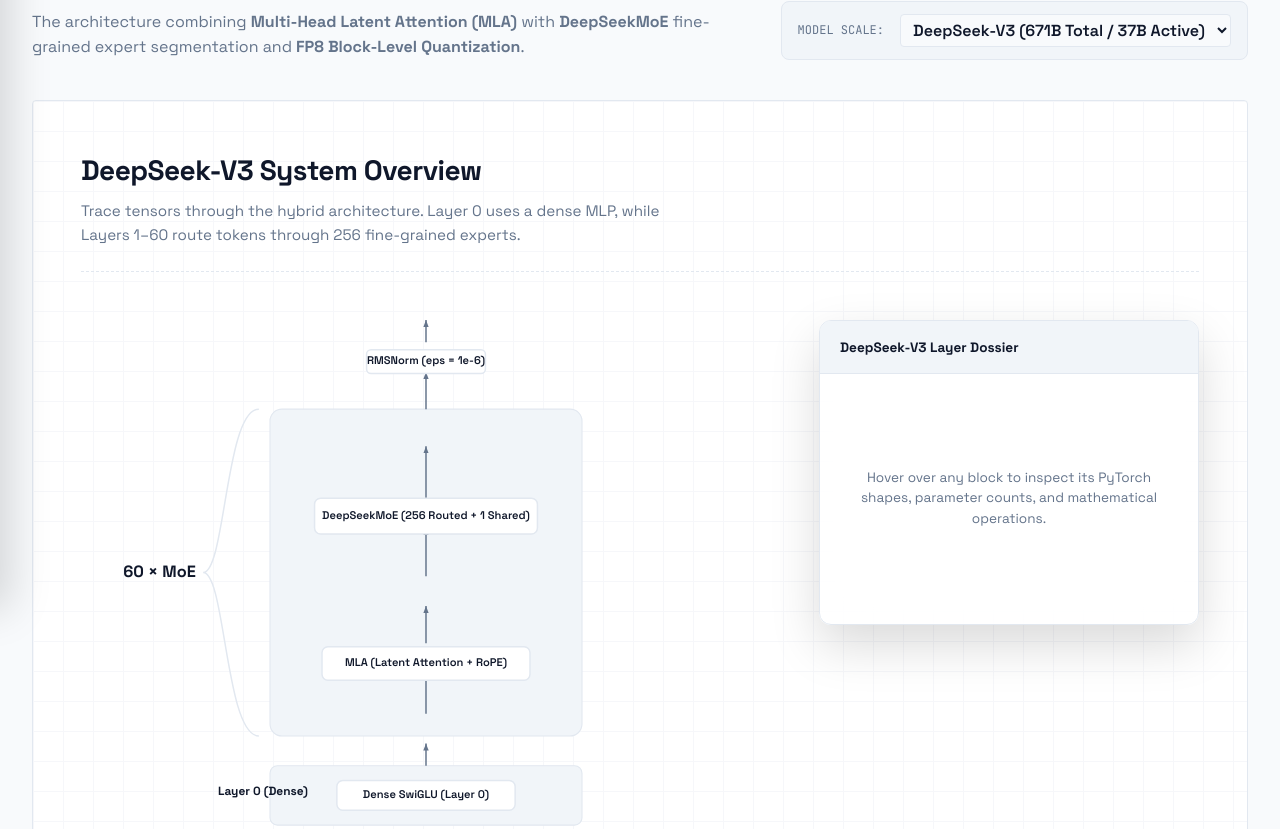
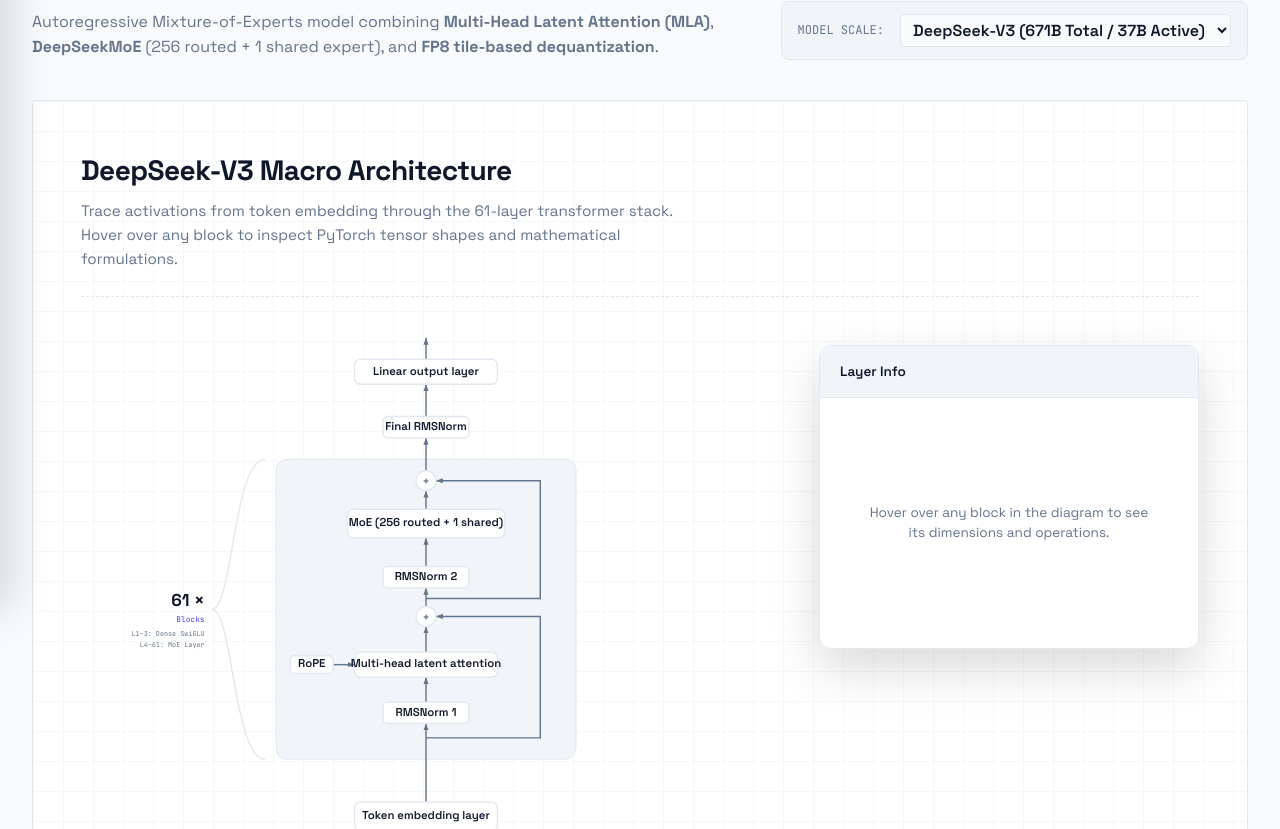
Before and after one commit to AlanPonnachan/transformer-encyclopedia, a SvelteKit app: page /architectures/deepseek-v3 in a window 1280 px wide. Shown: the part 191-1020 px from the top of the page. Built offline with nearby package versions, Linux system fonts and the light colour scheme.

Commit message:
improved main architecture

```diff
--- a/src/routes/architectures/deepseek-v3/+page.svelte
+++ b/src/routes/architectures/deepseek-v3/+page.svelte
@@ -11,7 +11,7 @@
     '671B': {
       dim: 7168,
       n_layers: 61,
-      n_dense: 1,
+      n_dense: 3,
       n_heads: 128,
       q_lora_rank: 1536,
       kv_lora_rank: 512,
@@ -22,6 +22,7 @@
       n_activated: 8,
       n_shared: 1,
       moe_inter_dim: 2048,
+      dense_inter_dim: 18432,
       vocab: '129k',
       ctx: '128k'
     },
@@ -39,6 +40,7 @@
       n_activated: 6,
       n_shared: 2,
       moe_inter_dim: 1408,
+      dense_inter_dim: 10944,
       vocab: '102k',
       ctx: '16k'
     }
@@ -102,11 +104,13 @@
   });
 
   $: inEmbed = hoveredNode === 'embed';
-  $: inMla = hoveredNode === 'mla';
-  $: inDenseFFN = hoveredNode === 'dense_ffn';
-  $: inMoe = hoveredNode === 'moe';
-  $: inNorm = hoveredNode === 'norm';
-  $: inHead = hoveredNode === 'head';
+  $: inNorm1 = hoveredNode === 'norm1';
+  $: inMla   = hoveredNode === 'mla';
+  $: inRope  = hoveredNode === 'rope';
+  $: inNorm2 = hoveredNode === 'norm2';
+  $: inMoe   = hoveredNode === 'moe';
+  $: inNorm3 = hoveredNode === 'norm3';
+  $: inOut   = hoveredNode === 'output';
 </script>
 
 <svelte:head>
@@ -131,7 +135,8 @@
       <div>
         <h1>DeepSeek-V3 Architecture</h1>
         <p>
-          The architecture combining <strong>Multi-Head Latent Attention (MLA)</strong> with <strong>DeepSeekMoE</strong> fine-grained expert segmentation and <strong>FP8 Block-Level Quantization</strong>.
+          Autoregressive Mixture-of-Experts model combining <strong>Multi-Head Latent Attention (MLA)</strong>,
+          <strong>DeepSeekMoE</strong> (256 routed + 1 shared expert), and <strong>FP8 tile-based dequantization</strong>.
         </p>
       </div>
 
@@ -148,77 +153,145 @@
   <!-- ==========================================
        CARD 1: MACRO DATAFLOW & TELEMETRY HUD
        ========================================== -->
-  <BlueprintCard id="v3-macro" title="DeepSeek-V3 System Overview" subtitle="Trace tensors through the hybrid architecture. Layer 0 uses a dense MLP, while Layers 1–60 route tokens through 256 fine-grained experts.">
+  <BlueprintCard id="v3-macro" title="DeepSeek-V3 Macro Architecture" subtitle="Trace activations from token embedding through the 61-layer transformer stack. Hover over any block to inspect PyTorch tensor shapes and mathematical formulations.">
     <div class="macro-layout">
 
       <!-- SVG DATAFLOW DIAGRAM -->
       <div class="macro-diagram">
-        <svg viewBox="0 0 700 860" preserveAspectRatio="xMidYMid meet">
+        <svg viewBox="0 0 700 840" preserveAspectRatio="xMidYMid meet">
           <defs>
-            <marker id="arrow" viewBox="0 0 10 10" refX="8" refY="5" markerWidth="6" markerHeight="6" orient="auto-start-reverse"><path d="M 0 2 L 8 5 L 0 8 z" fill="var(--muted)" /></marker>
+            <marker id="arrow" viewBox="0 0 10 10" refX="8" refY="5" markerWidth="6" markerHeight="6" orient="auto-start-reverse">
+              <path d="M 0 2 L 8 5 L 0 8 z" fill="var(--muted)" />
+            </marker>
+            <marker id="arrow-active" viewBox="0 0 10 10" refX="8" refY="5" markerWidth="6" markerHeight="6" orient="auto-start-reverse">
+              <path d="M 0 2 L 8 5 L 0 8 z" fill="var(--accent)" />
+            </marker>
           </defs>
 
-          <!-- LAYER 0 DENSE BRACKET -->
-          <rect x="140" y="600" width="420" height="80" rx="10" fill="var(--surface2)" stroke="var(--border)" stroke-width="1.5" />
-          <text x="70" y="640" font-family="Space Grotesk" font-weight="700" fill="var(--text)" font-size="16">Layer 0 (Dense)</text>
+          <!-- 61x BRACKET (LEFT) -->
+          <path d="M 125 580 C 80 580, 80 370, 50 370 C 80 370, 80 160, 125 160" fill="none" stroke="var(--border)" stroke-width="2" />
+          <text x="40" y="360" text-anchor="end" dominant-baseline="middle" class="bold-text" fill="var(--text)" font-size="24">{c.n_layers} ×</text>
+          <text x="40" y="385" text-anchor="end" dominant-baseline="middle" class="sub-bracket-text" fill="var(--accent)" font-size="11">Blocks</text>
+          <text x="40" y="405" text-anchor="end" dominant-baseline="middle" class="sub-bracket-text" fill="var(--muted)" font-size="9.5">L1–{c.n_dense}: Dense SwiGLU</text>
+          <text x="40" y="420" text-anchor="end" dominant-baseline="middle" class="sub-bracket-text" fill="var(--muted)" font-size="9.5">L{c.n_dense + 1}–{c.n_layers}: MoE Layer</text>
 
-          <!-- LAYERS 1-60 MOE BRACKET -->
-          <path d="M 125 560 C 80 560, 80 340, 50 340 C 80 340, 80 120, 125 120" fill="none" stroke="var(--border)" stroke-width="2" />
-          <text x="40" y="340" text-anchor="end" dominant-baseline="middle" class="bold-text" fill="var(--text)" font-size="22">60 × MoE</text>
-
-          <rect x="140" y="120" width="420" height="440" rx="16" fill="var(--surface2)" stroke="var(--border)" stroke-width="1.5" />
+          <!-- REPEATED TRANSFORMER BLOCK CONTAINER -->
+          <rect x="140" y="160" width="420" height="420" rx="16" fill="var(--surface2)" stroke="var(--border)" stroke-width="1.5" />
 
           <!-- BASE WIRES -->
           <g class="wires" stroke="var(--muted)" stroke-width="2">
-            <line x1="350" y1="840" x2="350" y2="780" marker-end="url(#arrow)" />
-            <line x1="350" y1="740" x2="350" y2="690" marker-end="url(#arrow)" class:active-wire={inEmbed} />
-            <line x1="350" y1="600" x2="350" y2="570" marker-end="url(#arrow)" class:active-wire={inDenseFFN} />
-            <line x1="350" y1="530" x2="350" y2="475" marker-end="url(#arrow)" class:active-wire={inMla} />
-            <line x1="350" y1="435" x2="350" y2="385" marker-end="url(#arrow)" class:active-wire={inMla} />
-            <line x1="350" y1="345" x2="350" y2="280" marker-end="url(#arrow)" class:active-wire={inMoe} />
-            <line x1="350" y1="240" x2="350" y2="170" marker-end="url(#arrow)" class:active-wire={inMoe} />
-            <line x1="350" y1="120" x2="350" y2="70" marker-end="url(#arrow)" class:active-wire={inNorm} />
-            <line x1="350" y1="30" x2="350" y2="0" marker-end="url(#arrow)" class:active-wire={inHead} />
+            <!-- Input to Tokenized Text -->
+            <line x1="350" y1="800" x2="350" y2="750" marker-end="url(#arrow)" />
+
+            <!-- Tokenized Text to Embedding Layer -->
+            <line x1="350" y1="720" x2="350" y2="680" marker-end="url(#arrow)" class:active-wire={inEmbed} />
+
+            <!-- Embedding Layer to Block Entrance -->
+            <line x1="350" y1="640" x2="350" y2="530" marker-end="url(#arrow)" class:active-wire={inEmbed || inNorm1} />
+
+            <!-- Pre-RMSNorm 1 to MLA Attention -->
+            <line x1="350" y1="500" x2="350" y2="465" marker-end="url(#arrow)" class:active-wire={inNorm1 || inMla} />
+
+            <!-- Decoupled RoPE injection into MLA -->
+            <line x1="220" y1="447.5" x2="250" y2="447.5" marker-end="url(#arrow)" class:active-wire={inRope || inMla} />
+
+            <!-- MLA Attention to Addition Circle 1 -->
+            <line x1="350" y1="430" x2="350" y2="394" marker-end="url(#arrow)" class:active-wire={inMla} />
+
+            <!-- RESIDUAL SKIP CONNECTION 1 (AROUND MLA) -->
+            <path d="M 350 550 L 510 550 L 510 380 L 364 380" fill="none" marker-end="url(#arrow)" class:active-wire={inNorm1 || inMla} />
+
+            <!-- Addition Circle 1 to Pre-RMSNorm 2 -->
+            <line x1="350" y1="366" x2="350" y2="340" marker-end="url(#arrow)" class:active-wire={inNorm2} />
+
+            <!-- Pre-RMSNorm 2 to MoE / FFN -->
+            <line x1="350" y1="310" x2="350" y2="270" marker-end="url(#arrow)" class:active-wire={inNorm2 || inMoe} />
+
+            <!-- MoE / FFN to Addition Circle 2 -->
+            <line x1="350" y1="230" x2="350" y2="204" marker-end="url(#arrow)" class:active-wire={inMoe} />
+
+            <!-- RESIDUAL SKIP CONNECTION 2 (AROUND MOE) -->
+            <path d="M 350 355 L 510 355 L 510 190 L 364 190" fill="none" marker-end="url(#arrow)" class:active-wire={inNorm2 || inMoe} />
+
+            <!-- Addition Circle 2 out of block to Final RMSNorm -->
+            <line x1="350" y1="176" x2="350" y2="130" marker-end="url(#arrow)" class:active-wire={inNorm3} />
+
+            <!-- Final RMSNorm to Linear Output Layer -->
+            <line x1="350" y1="100" x2="350" y2="55" marker-end="url(#arrow)" class:active-wire={inNorm3 || inOut} />
+
+            <!-- Linear Output Layer to next-token prediction -->
+            <line x1="350" y1="20" x2="350" y2="-10" marker-end="url(#arrow)" class:active-wire={inOut} />
           </g>
 
-          <!-- NODES -->
-          <!-- Input -->
-          <rect x="270" y="790" width="160" height="30" rx="6" fill="var(--bg)" stroke="var(--border)" stroke-width="1.5" />
-          <text x="350" y="805" text-anchor="middle" dominant-baseline="middle" class="small-text">Input Tokens</text>
+          <!-- RESIDUAL ADDITION CIRCLES -->
+          <!-- Addition Circle 1 (Post-MLA) -->
+          <circle cx="350" cy="380" r="14" fill="var(--surface)" stroke="var(--border)" stroke-width="2" />
+          <text x="350" y="382" text-anchor="middle" dominant-baseline="middle" font-size="16" fill="var(--muted)" font-weight="bold">+</text>
 
-          <!-- Embedding -->
+          <!-- Addition Circle 2 (Post-MoE) -->
+          <circle cx="350" cy="190" r="14" fill="var(--surface)" stroke="var(--border)" stroke-width="2" />
+          <text x="350" y="192" text-anchor="middle" dominant-baseline="middle" font-size="16" fill="var(--muted)" font-weight="bold">+</text>
+
+          <!-- ================= INTERACTIVE NODES ================= -->
+
+          <!-- Tokenized Text (Bottom Input) -->
+          <rect x="270" y="720" width="160" height="30" rx="6" fill="var(--bg)" stroke="var(--border)" stroke-width="1.5" />
+          <text x="350" y="735" text-anchor="middle" dominant-baseline="middle" class="small-text">Tokenized text</text>
+
+          <!-- Token Embedding Layer -->
           <!-- svelte-ignore a11y-no-static-element-interactions -->
           <g class="interactive-node" class:hovered={inEmbed} on:mouseenter={() => handleNodeHover('embed')} on:mouseleave={clearHover}>
-            <rect x="240" y="740" width="220" height="38" rx="8" />
-            <text x="350" y="759" text-anchor="middle" dominant-baseline="middle">ParallelEmbedding</text>
+            <rect x="250" y="640" width="200" height="40" rx="8" />
+            <text x="350" y="660" text-anchor="middle" dominant-baseline="middle">Token embedding layer</text>
           </g>
 
-          <!-- Layer 0 Dense FFN -->
+          <!-- RMSNorm 1 (Pre-Attention) -->
           <!-- svelte-ignore a11y-no-static-element-interactions -->
-          <g class="interactive-node" class:hovered={inDenseFFN} on:mouseenter={() => handleNodeHover('dense_ffn')} on:mouseleave={clearHover}>
-            <rect x="230" y="620" width="240" height="40" rx="8" />
-            <text x="350" y="640" text-anchor="middle" dominant-baseline="middle">Dense SwiGLU (Layer 0)</text>
+          <g class="interactive-node" class:hovered={inNorm1} on:mouseenter={() => handleNodeHover('norm1')} on:mouseleave={clearHover}>
+            <rect x="290" y="500" width="120" height="30" rx="6" />
+            <text x="350" y="515" text-anchor="middle" dominant-baseline="middle">RMSNorm 1</text>
           </g>
 
-          <!-- MLA Block (Layers 1-60) -->
+          <!-- Decoupled RoPE (Injects into MLA) -->
+          <!-- svelte-ignore a11y-no-static-element-interactions -->
+          <g class="interactive-node" class:hovered={inRope} on:mouseenter={() => handleNodeHover('rope')} on:mouseleave={clearHover}>
+            <rect x="160" y="435" width="60" height="25" rx="6" />
+            <text x="190" y="447.5" text-anchor="middle" dominant-baseline="middle" font-size="14">RoPE</text>
+          </g>
+
+          <!-- Multi-Head Latent Attention (MLA) -->
           <!-- svelte-ignore a11y-no-static-element-interactions -->
           <g class="interactive-node" class:hovered={inMla} on:mouseenter={() => handleNodeHover('mla')} on:mouseleave={clearHover} on:click={() => scrollTo('mla-card')}>
-            <rect x="210" y="440" width="280" height="45" rx="8" />
-            <text x="350" y="462.5" text-anchor="middle" dominant-baseline="middle">MLA (Latent Attention + RoPE)</text>
+            <rect x="250" y="430" width="200" height="35" rx="8" />
+            <text x="350" y="447.5" text-anchor="middle" dominant-baseline="middle">Multi-head latent attention</text>
           </g>
 
-          <!-- MoE Block (Layers 1-60) -->
+          <!-- RMSNorm 2 (Pre-MoE) -->
+          <!-- svelte-ignore a11y-no-static-element-interactions -->
+          <g class="interactive-node" class:hovered={inNorm2} on:mouseenter={() => handleNodeHover('norm2')} on:mouseleave={clearHover}>
+            <rect x="290" y="310" width="120" height="30" rx="6" />
+            <text x="350" y="325" text-anchor="middle" dominant-baseline="middle">RMSNorm 2</text>
+          </g>
+
+          <!-- MoE Layer (or Dense FFN on initial layers) -->
           <!-- svelte-ignore a11y-no-static-element-interactions -->
           <g class="interactive-node" class:hovered={inMoe} on:mouseenter={() => handleNodeHover('moe')} on:mouseleave={clearHover}>
-            <rect x="200" y="240" width="300" height="48" rx="8" />
-            <text x="350" y="264" text-anchor="middle" dominant-baseline="middle">DeepSeekMoE (256 Routed + 1 Shared)</text>
+            <rect x="240" y="230" width="220" height="40" rx="8" />
+            <text x="350" y="250" text-anchor="middle" dominant-baseline="middle">MoE (256 routed + 1 shared)</text>
           </g>
 
-          <!-- RMSNorm Final -->
+          <!-- Final RMSNorm -->
           <!-- svelte-ignore a11y-no-static-element-interactions -->
-          <g class="interactive-node" class:hovered={inNorm} on:mouseenter={() => handleNodeHover('norm')} on:mouseleave={clearHover}>
-            <rect x="270" y="40" width="160" height="32" rx="6" />
-            <text x="350" y="56" text-anchor="middle" dominant-baseline="middle">RMSNorm (eps = 1e-6)</text>
+          <g class="interactive-node" class:hovered={inNorm3} on:mouseenter={() => handleNodeHover('norm3')} on:mouseleave={clearHover}>
+            <rect x="290" y="100" width="120" height="30" rx="6" />
+            <text x="350" y="115" text-anchor="middle" dominant-baseline="middle">Final RMSNorm</text>
+          </g>
+
+          <!-- Linear Output Layer -->
+          <!-- svelte-ignore a11y-no-static-element-interactions -->
+          <g class="interactive-node" class:hovered={inOut} on:mouseenter={() => handleNodeHover('output')} on:mouseleave={clearHover} on:click={() => scrollTo('sampling-card')}>
+            <rect x="250" y="20" width="200" height="35" rx="8" />
+            <text x="350" y="37.5" text-anchor="middle" dominant-baseline="middle">Linear output layer</text>
           </g>
         </svg>
       </div>
@@ -227,38 +300,54 @@
       <div class="macro-hud">
         <div class="telemetry-hud" class:active={hoveredNode}>
           <div class="hud-header">
-            <span class="hud-title">DeepSeek-V3 Layer Dossier</span>
+            <span class="hud-title">Layer Info</span>
           </div>
 
           <div class="hud-content">
             {#if !hoveredNode}
               <div class="hud-empty">
-                Hover over any block to inspect its PyTorch shapes, parameter counts, and mathematical operations.
+                Hover over any block in the diagram to see its dimensions and operations.
               </div>
             {:else if hoveredNode === 'embed'}
               <div class="data-group"><span class="lbl">MODULE</span><strong class="val">ParallelEmbedding</strong></div>
-              <div class="data-group"><span class="lbl">DIMENSIONS</span><span class="tensor">Vocab {c.vocab} ➔ Hidden {c.dim}</span></div>
-              <div class="data-group"><span class="lbl">PRECISION</span><span class="val note">FP8 Weights with Block-Level Dequantization (tile = 128)</span></div>
-            {:else if hoveredNode === 'dense_ffn'}
-              <div class="data-group"><span class="lbl">MODULE</span><strong class="val">MLP (Dense SwiGLU)</strong></div>
-              <div class="data-group"><span class="lbl">APPLIES TO</span><span class="tensor">Layer 0 Only (n_dense_layers = 1)</span></div>
-              <div class="data-group"><span class="lbl">EXPANSION</span><span class="val note">{c.dim} ➔ 10,944 ➔ {c.dim}</span></div>
-              <div class="data-group"><span class="lbl">NOTE</span><span class="val note">DeepSeek stabilizes low-level token representations by using an initial unrouted dense layer.</span></div>
+              <div class="data-group"><span class="lbl">SHAPE (IN → OUT)</span><span class="tensor">[bsz, seq] → [bsz, seq, {c.dim}]</span></div>
+              <div class="data-group"><span class="lbl">VOCABULARY</span><span class="val param">{c.vocab} tokens</span></div>
+              <div class="data-group"><span class="lbl">NOTE</span><span class="val note">Parallelized across model-parallel ranks. Weights dequantized on-the-fly from FP8 block tiles.</span></div>
+              <div class="hud-math">out = tokens @ W_e</div>
+
+            {:else if hoveredNode === 'norm1' || hoveredNode === 'norm2' || hoveredNode === 'norm3'}
+              <div class="data-group"><span class="lbl">MODULE</span><strong class="val">RMSNorm</strong></div>
+              <div class="data-group"><span class="lbl">SHAPE (IN & OUT)</span><span class="tensor">[bsz, seq, {c.dim}]</span></div>
+              <div class="data-group"><span class="lbl">EPSILON</span><span class="val param">1e-6</span></div>
+              <div class="data-group"><span class="lbl">NOTE</span><span class="val note">DeepSeek-V3 uses <code>eps = 1e-6</code> for tighter gradient bounds across its 61 layers.</span></div>
+              <div class="hud-math">out = x / √E[x²] * weight</div>
+
+            {:else if hoveredNode === 'rope'}
+              <div class="data-group"><span class="lbl">MODULE</span><strong class="val">Decoupled Rotary Position Embedding</strong></div>
+              <div class="data-group"><span class="lbl">DIMENSION (d_R)</span><span class="tensor">64-d per head</span></div>
+              <div class="data-group"><span class="lbl">BASE THETA</span><span class="val param">10,000 (extended via YaRN to {c.ctx})</span></div>
+              <div class="data-group"><span class="lbl">NOTE</span><span class="val note">Decoupled from low-rank latent compression so that positional rotation matrices commute properly during inference.</span></div>
+              <div class="hud-math">q_pe, k_pe * freqs_cis</div>
+
             {:else if hoveredNode === 'mla'}
-              <div class="data-group"><span class="lbl">MODULE</span><strong class="val">MLA (Multi-Head Latent Attention)</strong></div>
-              <div class="data-group"><span class="lbl">COMPRESSION</span><span class="tensor">KV: {c.dim} ➔ 512 Latent + 64 RoPE</span></div>
-              <div class="data-group"><span class="lbl">HEADS</span><span class="val note">{c.n_heads} Heads (head_dim = 128 NoPE + 64 RoPE)</span></div>
-              <div class="data-group"><span class="lbl">CACHE PER TOKEN</span><span class="tensor highlight">576 floats (1.125 KB) across ALL heads</span></div>
-              <div class="hud-math">q_nope @ kv_cache.T + q_pe @ pe_cache.T</div>
+              <div class="data-group"><span class="lbl">MODULE</span><strong class="val">Multi-Head Latent Attention (MLA)</strong></div>
+              <div class="data-group"><span class="lbl">Q COMPRESSION</span><span class="tensor">{c.dim} → {c.q_lora_rank} → ({c.qk_nope} + {c.qk_rope}) × {c.n_heads}</span></div>
+              <div class="data-group"><span class="lbl">KV COMPRESSION</span><span class="tensor">{c.dim} → 512 Latent + 64 RoPE = 576 floats/token</span></div>
+              <div class="data-group"><span class="lbl">CACHE EFFICIENCY</span><span class="val note">Compresses KV cache footprint by <strong>93.3%</strong> via associative Matrix Absorption.</span></div>
+              <div class="hud-math">Softmax(q_nope @ kv_cache.T + q_pe @ pe_cache.T) @ V</div>
+
             {:else if hoveredNode === 'moe'}
-              <div class="data-group"><span class="lbl">MODULE</span><strong class="val">DeepSeekMoE (Layers 1 to 60)</strong></div>
+              <div class="data-group"><span class="lbl">MODULE</span><strong class="val">DeepSeekMoE (Layers 4–61)</strong></div>
               <div class="data-group"><span class="lbl">ROUTED EXPERTS</span><span class="tensor">{c.n_routed} Experts ({c.n_activated} active per token)</span></div>
               <div class="data-group"><span class="lbl">SHARED EXPERTS</span><span class="tensor">{c.n_shared} Shared Expert (Always active)</span></div>
-              <div class="data-group"><span class="lbl">ROUTER SCORING</span><span class="val note">Sigmoid Gate + Bias Balancing (Auxiliary-Loss-Free)</span></div>
+              <div class="data-group"><span class="lbl">DENSE BASELINE</span><span class="val note">First {c.n_dense} layers use dense SwiGLU ({c.dense_inter_dim}-d) before switching to MoE ({c.moe_inter_dim}-d per expert).</span></div>
               <div class="hud-math">y = Σ (w_i · Expert_i(x)) + SharedExpert(x)</div>
-            {:else if hoveredNode === 'norm'}
-              <div class="data-group"><span class="lbl">MODULE</span><strong class="val">RMSNorm</strong></div>
-              <div class="data-group"><span class="lbl">EPSILON</span><span class="tensor">1e-6 (Tighter than Llama 3's 1e-5)</span></div>
+
+            {:else if hoveredNode === 'output'}
+              <div class="data-group"><span class="lbl">MODULE</span><strong class="val">Linear (lm_head)</strong></div>
+              <div class="data-group"><span class="lbl">SHAPE (IN → OUT)</span><span class="tensor">[bsz, seq, {c.dim}] → [bsz, seq, {c.vocab}]</span></div>
+              <div class="data-group"><span class="lbl">NOTE</span><span class="val note">Projects hidden dimension {c.dim} into logits over the {c.vocab} token vocabulary.</span></div>
+              <div class="hud-math">logits = x @ W_head</div>
             {/if}
           </div>
         </div>
@@ -301,32 +390,35 @@
   .macro-layout { display: flex; align-items: flex-start; justify-content: space-between; gap: 3rem; width: 100%; position: relative; padding-bottom: 2rem; }
   @media (max-width: 950px) { .macro-layout { flex-direction: column; } }
   .macro-diagram { flex: 1; display: flex; justify-content: center; }
-  .macro-diagram svg { width: 100%; max-width: 520px; height: auto; overflow: visible; }
+  .macro-diagram svg { width: 100%; max-width: 500px; height: auto; overflow: visible; }
 
   .macro-hud { position: sticky; top: 80px; align-self: flex-start; width: 380px; flex-shrink: 0; z-index: 50; }
   @media (max-width: 950px) { .macro-hud { width: 100%; position: static; } }
   .telemetry-hud { width: 100%; background: var(--glass-bg); backdrop-filter: blur(24px); -webkit-backdrop-filter: blur(24px); border: 1px solid var(--border); border-radius: 12px; overflow: hidden; box-shadow: 0 20px 50px rgba(0,0,0,0.15); transition: border-color 0.3s; }
   .telemetry-hud.active { border-color: var(--accent); }
   .hud-header { padding: 0.85rem 1.25rem; background: var(--surface2); border-bottom: 1px solid var(--border); }
-  .hud-title { font-family: 'Space Grotesk', sans-serif; font-size: 0.85rem; font-weight: 700; color: var(--text); }
+  .hud-title { font-family: 'Space Grotesk', sans-serif; font-size: 0.85rem; font-weight: 600; color: var(--text); }
   .hud-content { padding: 1.5rem; min-height: 250px; display: flex; flex-direction: column; gap: 1.2rem; }
   .hud-empty { font-family: 'Space Grotesk', sans-serif; font-size: 0.85rem; color: var(--muted); line-height: 1.5; text-align: center; margin: auto 0; padding: 2rem 1rem; }
 
   .data-group { display: flex; flex-direction: column; gap: 4px; }
   .data-group .lbl { font-family: 'JetBrains Mono', monospace; font-size: 0.65rem; font-weight: 700; color: var(--muted); }
   .data-group .val { font-family: 'Space Grotesk', sans-serif; font-size: 0.95rem; font-weight: 600; color: var(--text); }
+  .data-group .val.param { font-family: 'JetBrains Mono', monospace; color: var(--blue); font-size: 0.85rem; }
   .data-group .val.note { font-weight: 400; font-size: 0.85rem; color: var(--text); opacity: 0.85; line-height: 1.4; }
   .data-group .tensor { font-family: 'JetBrains Mono', monospace; font-size: 0.85rem; color: var(--accent); font-weight: 700; }
-  .data-group .tensor.highlight { color: var(--green); }
   .hud-math { margin-top: auto; padding-top: 1rem; border-top: 1px dashed var(--border); font-family: 'JetBrains Mono', monospace; font-size: 0.85rem; font-weight: 600; color: var(--highlight); text-align: center; }
 
   .interactive-node { cursor: pointer; }
   .interactive-node rect { fill: var(--surface); stroke: var(--border); stroke-width: 2; transition: all 0.2s; }
-  .interactive-node text { font-family: 'Space Grotesk', sans-serif; font-size: 15px; font-weight: 600; fill: var(--text); pointer-events: none; }
+  .interactive-node text { font-family: 'Space Grotesk', sans-serif; font-size: 16px; font-weight: 600; fill: var(--text); pointer-events: none; }
   .interactive-node:hover rect, .interactive-node.hovered rect { stroke: var(--accent); fill: rgba(99, 102, 241, 0.08); }
   .interactive-node:hover text, .interactive-node.hovered text { fill: var(--accent); }
-  .small-text { font-family: 'JetBrains Mono', monospace; font-size: 13px; fill: var(--muted); pointer-events: none; }
+
+  .small-text { font-family: 'JetBrains Mono', monospace; font-size: 14px; fill: var(--muted); pointer-events: none; }
   .bold-text { font-family: 'Space Grotesk', sans-serif; font-weight: 700; fill: var(--text); }
+  .sub-bracket-text { font-family: 'JetBrains Mono', monospace; }
+
   .active-wire { stroke: var(--accent) !important; stroke-width: 3 !important; stroke-dasharray: 6,4; animation: march 1s linear infinite; }
   @keyframes march { to { stroke-dashoffset: -20; } }
 </style>
```
